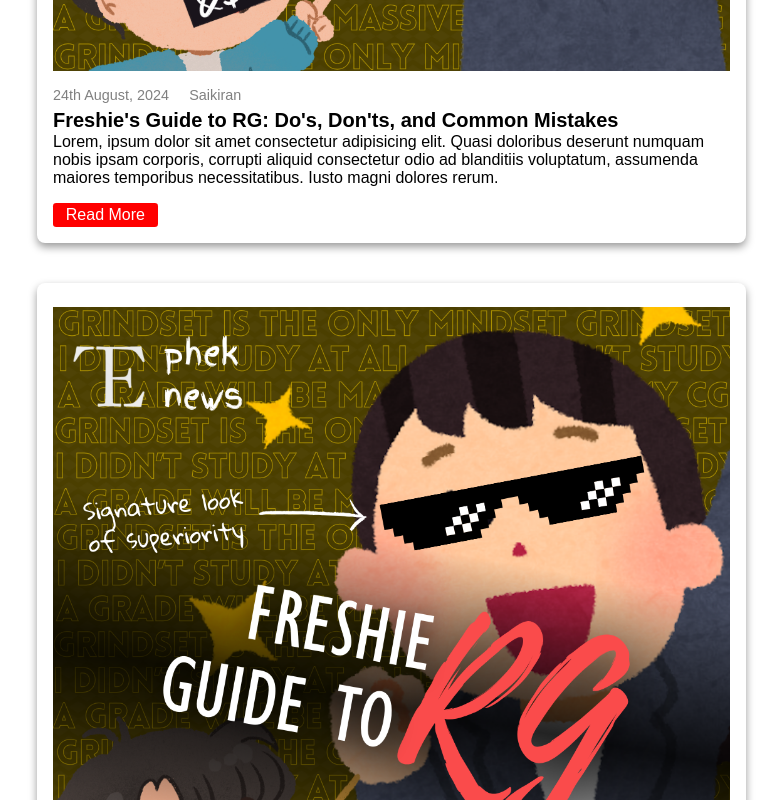
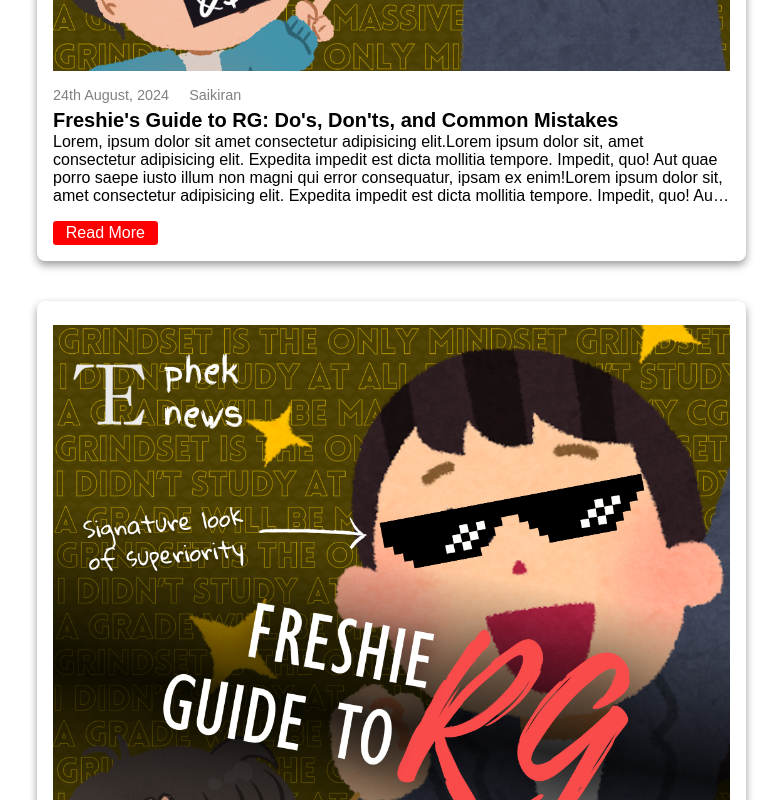
Before and after one commit to Awake-ctrl/TFS_WEB, a React (Vite) app in the folder vite-project/: page /Authors/Saikiran in a window 1280 px wide. Shown: the part 1340-2140 px from the top of the page, without its empty margins (43-825 px from the left). Built offline with nearby package versions, Linux system fonts and the light colour scheme.

Commit message:
changes by simeon

```diff
--- a/vite-project/src/Components/Article/ArticleCard.css
+++ b/vite-project/src/Components/Article/ArticleCard.css
@@ -86,8 +86,8 @@
   font-size: 1em;
   font-family: "Oswald", "Arial Narrow", Arial, sans-serif;
   display: -webkit-box;
-  -webkit-line-clamp: 3;
-  line-clamp: 3;
+  -webkit-line-clamp: 4;
+  line-clamp: 4;
   -webkit-box-orient: vertical;
   overflow-y: hidden;
 }
--- a/vite-project/src/Components/Article/ArticleCards.jsx
+++ b/vite-project/src/Components/Article/ArticleCards.jsx
@@ -7,7 +7,7 @@ const ArticleCards = () => {
     const heading = "Freshie's Guide to RG: Do's, Don'ts, and Common Mistakes";
     const authorName = "Saikiran";
     const publicationDate = "24th August, 2024";
-    const text = "Lorem, ipsum dolor sit amet consectetur adipisicing elit. Quasi doloribus deserunt numquam nobis ipsam corporis, corrupti aliquid consectetur odio ad blanditiis voluptatum, assumenda maiores temporibus necessitatibus. Iusto magni dolores rerum.";
+    const text = "Lorem, ipsum dolor sit amet consectetur adipisicing elit.Lorem ipsum dolor sit, amet consectetur adipisicing elit. Expedita impedit est dicta mollitia tempore. Impedit, quo! Aut quae porro saepe iusto illum non magni qui error consequatur, ipsam ex enim!Lorem ipsum dolor sit, amet consectetur adipisicing elit. Expedita impedit est dicta mollitia tempore. Impedit, quo! Aut quae porro saepe iusto illum non magni qui error consequatur, ipsam ex enim!Lorem ipsum dolor sit, amet consectetur adipisicing elit. Expedita impedit est dicta mollitia tempore. Impedit, quo! Aut quae porro saepe iusto illum non magni qui error consequatur, ipsam ex enim!Lorem ipsum dolor sit, amet consectetur adipisicing elit. Expedita impedit est dicta mollitia tempore. Impedit, quo! Aut quae porro saepe iusto illum non magni qui error consequatur, ipsam ex enim! Quasi doloribus deserunt numquam nobis ipsam corporis, corrupti aliquid consectetur odio ad blanditiis voluptatum, assumenda maiores temporibus necessitatibus. Iusto magni dolores rerum.";
 
     const DateLink = "#";
 
--- a/vite-project/src/components/Navbar/Navbar.jsx
+++ b/vite-project/src/components/Navbar/Navbar.jsx
@@ -1,4 +1,4 @@
-import React, { useState } from "react";
+import { useState } from "react";
 import "./Navbar.css";
 import logoImage from "../../assets/head.webp";
 import { Link } from "react-router-dom";
@@ -53,7 +53,7 @@ const Navbar = () => {
             onMouseEnter={handleInstiMouseEnter}
             onMouseLeave={handleInstiMouseLeave}
           >
-            <button className="navbar-link">Insti</button>
+            <button className="navbar-link">Insti </button>
             <ul className={`dropdown-menu ${isInstiDropdownOpen ? "show" : ""}`}>
               <li><Link to="/News" className="navbar-link">News</Link></li>
               <li><Link to="/Events" className="navbar-link">Events</Link></li>
--- a/vite-project/src/pages/ArticlePage.jsx
+++ b/vite-project/src/pages/ArticlePage.jsx
@@ -21,7 +21,7 @@ const ArticlePage = () => {
     if (location.hash) {
       const element = document.querySelector(location.hash);
       if (element) {
-        element.scrollIntoView({ behavior: 'smooth' });
+        element.scrollIntoView({ behavior: 'smooth', block: 'center' });
       }
     }
   }, [location]);
@@ -32,11 +32,12 @@ const ArticlePage = () => {
       <Navbar />
       <ImageCardGroup />
 
-
+      <div id="article-page-article-onset"></div>
       <div className="content">
       <div className="wrapper">
       <div className="wrapper2">
-          <div id="article-page-article-onset" className="article">
+
+          <div className="article">
             <Article/>
           </div>
           <aside>
--- a/vite-project/src/pages/Authors/Saikiran.jsx
+++ b/vite-project/src/pages/Authors/Saikiran.jsx
@@ -23,7 +23,7 @@ const ArticlePage = () => {
     if (location.hash) {
       const element = document.querySelector(location.hash);
       if (element) {
-        element.scrollIntoView({ behavior: 'smooth' });
+        element.scrollIntoView({ behavior: 'smooth', block: 'center' });
       }
     }
   }, [location]);
@@ -32,14 +32,19 @@ const ArticlePage = () => {
     <div>
       <Navbar />
       <ImageCardGroup />
-      <div id="author-page-author-onset" className="article-page-author-name">
+
+
+      <div className="article-page-author-name">
         <h1><h1>Author</h1>{authorName}</h1>
       </div>
+
+
 
       <div className="content">
         <div className="wrapper">
         <div className="wrapper2">
           <div className="article">
+          <div id="author-page-author-onset"></div>
           <ArticleCards />
           <ArticleCards />
           </div>
```
